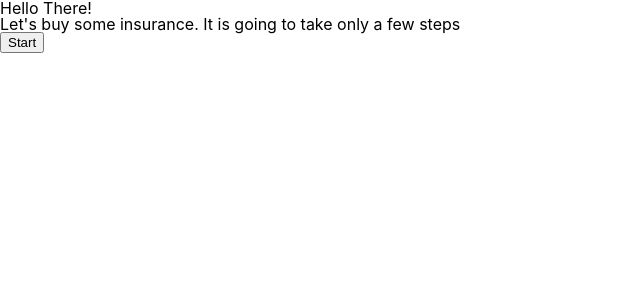
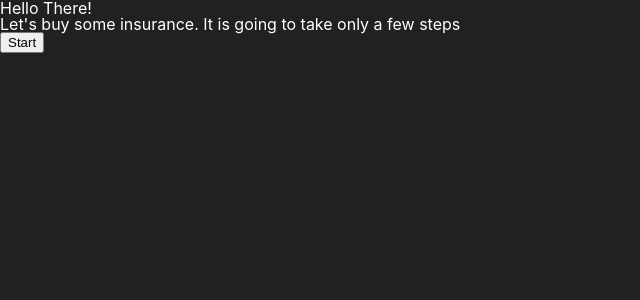
Before and after one commit to chiquyet199/covergo-stepper, a React (Create React App) app: page / in a window 1280 px wide. Shown: the top 300 px of the page, without its empty margins (0-640 px from the left). Built offline with nearby package versions, Linux system fonts and the light colour scheme.

Commit message:
Set global colors and font sizes

```diff
--- a/src/App.tsx
+++ b/src/App.tsx
@@ -11,6 +11,7 @@ import {
   WizardSummary,
   WizardVerificationForm,
 } from 'src/components/BuyCoverWizard'
+import Container from './components/Container/Container'
 
 enum StepperId {
   Pitch = 'pitch',
@@ -91,7 +92,7 @@ const App = () => {
     }
   }, [stepperId])
 
-  return <div>{WIZARDS[stepperId].component}</div>
+  return <Container>{WIZARDS[stepperId].component}</Container>
 }
 
 export default App
--- /dev/null
+++ b/src/components/Container/Container.module.css
@@ -0,0 +1,4 @@
+.container {
+  background-color: var(--color-background-1);
+  min-height: 100vh;
+}
--- /dev/null
+++ b/src/components/Container/Container.tsx
@@ -0,0 +1,19 @@
+import styles from './Container.module.css'
+
+interface ContainerProps extends React.HTMLAttributes<HTMLDivElement> {
+  children: React.ReactNode
+}
+
+const Container: React.FC<ContainerProps> = ({
+  children,
+  className,
+  ...props
+}) => {
+  return (
+    <div className={`${styles.container} ${className}`} {...props}>
+      {children}
+    </div>
+  )
+}
+
+export default Container
--- a/src/theme/global.css
+++ b/src/theme/global.css
@@ -1,3 +1,31 @@
+:root {
+  --color-primary: #0070f3;
+  --color-secondary: #42a5f5;
+
+  --color-background-1: #212121;
+  --color-background-2: #323232;
+
+  --color-text-1: #fff;
+
+  --color-danger: #f44336;
+
+  --text-heading-1: 2.8rem;
+  --text-heading-2: 2.4rem;
+  --text-heading-3: 2.2rem;
+  --text-heading-4: 2rem;
+  --text-heading-5: 1.8rem;
+  --text-heading-6: 1.6rem;
+
+  --text-body-1: 1.6rem;
+  --text-body-2: 1.4rem;
+
+  --text-caption: 1.2rem;
+
+  --text-bold: 600;
+  --text-medium: 500;
+  --text-regular: 400;
+}
+
 html,
 body,
 div,
@@ -102,6 +130,7 @@ section {
 }
 html {
   box-sizing: border-box;
+  font-size: 62.5%;
 }
 *,
 *:before,
@@ -112,6 +141,8 @@ body {
   line-height: 1;
   font-family: -apple-system, BlinkMacSystemFont, 'Segoe UI', Roboto, Helvetica,
     Arial, sans-serif, 'Apple Color Emoji', 'Segoe UI Emoji', 'Segoe UI Symbol';
+  font-size: 1.6rem;
+  color: var(--color-text-1);
 }
 ol,
 ul {
```
Also changed, not shown: 1 other file (tests, documents, lock files or other folders).
